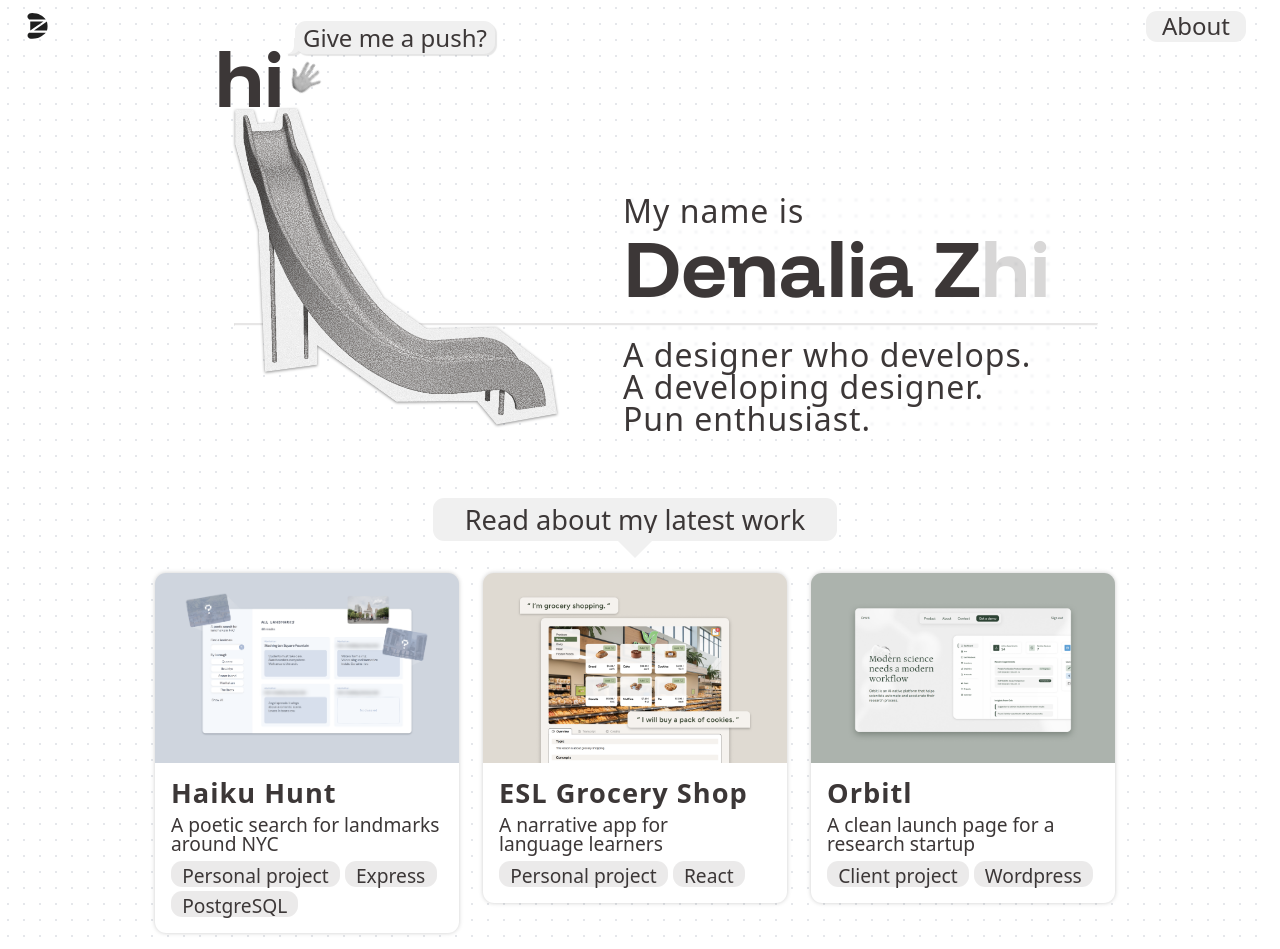
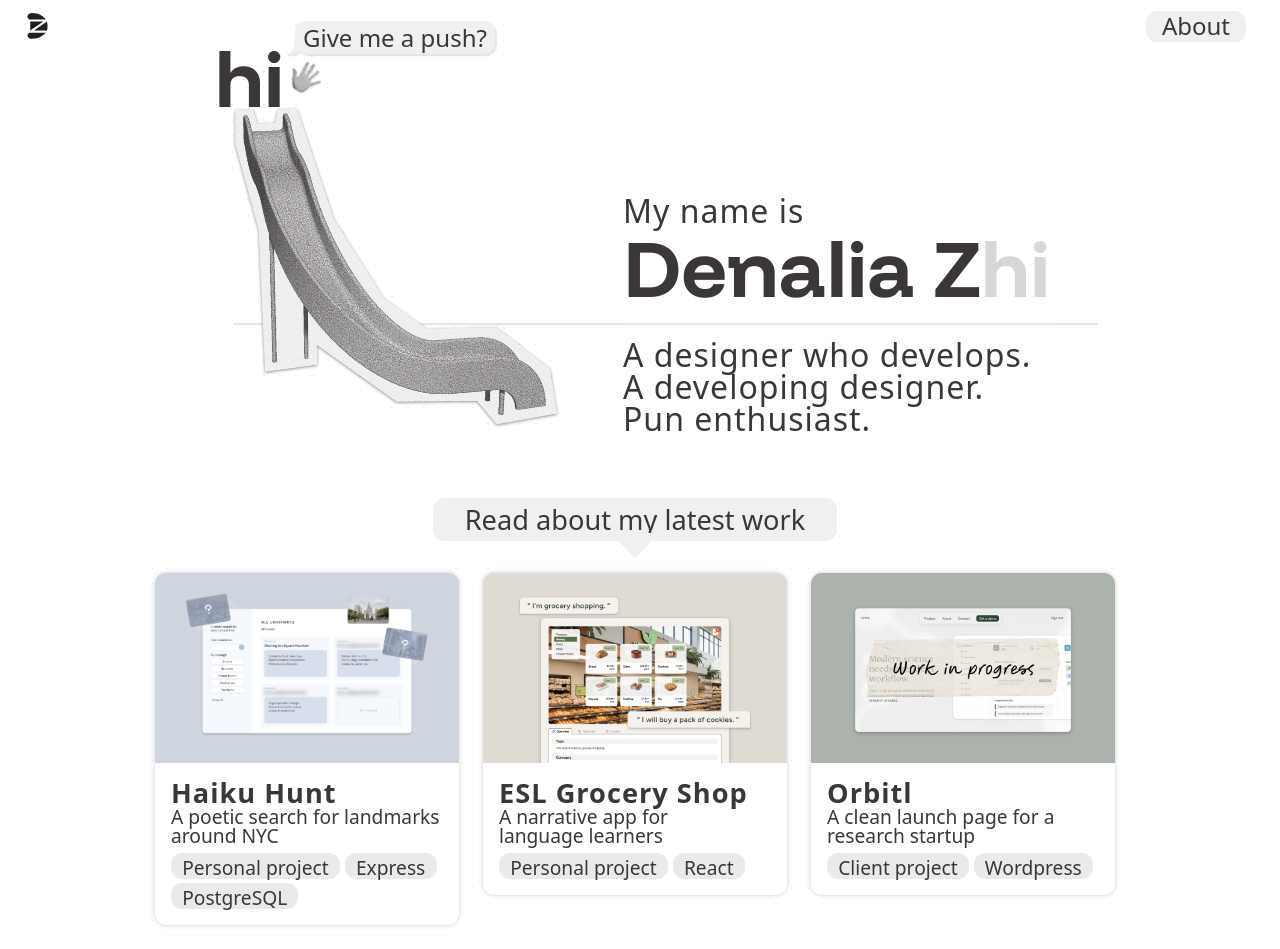
Before and after one commit to denaliazhi/portfolio-v4, a React (Vite) app: page / in a window 1280 px wide. Shown: the top 949 px of the page. Built offline with nearby package versions, Linux system fonts and the light colour scheme; a web font is replaced by a local one.

Commit message:
style: work in progress

```diff
--- a/src/components/Projects-Container.jsx
+++ b/src/components/Projects-Container.jsx
@@ -1,21 +1,44 @@
+import { useRef } from "react";
+
 export default function ProjectsContainer({
   content,
 }) {
+  const projectsRef = useRef();
+  const handleClick = (e) => {
+    e.preventDefault();
+    projectsRef.current.scrollIntoView({
+      behavior: "smooth",
+    });
+  };
+
   return (
     <section className="projects">
+      <a
+        href="#latest-projects"
+        onClick={handleClick}
+      >
         <h2>Read about my latest work</h2>
-      <div>
-        {Object.values(content).map((project) => (
+      </a>
+      <div id="latest-projects" ref={projectsRef}>
+        {Object.values(content).map((project) => {
+          return (
             <a
+              className={
+                project.title === "Orbitl"
+                  ? "wip"
+                  : null
+              }
               key={project.title}
-            href={`/${project.title.replaceAll(
+              href={
+                project.title === "Orbitl"
+                  ? null
+                  : `/${project.title.replaceAll(
                       " ",
                       "-"
-            )}`}
+                    )}`
+              }
             >
-            <figure
-              className={"image-caption modern"}
-            >
+              <figure className="image-caption modern">
                 <img
                   src={`/projects/${project.images_featured[0].src}`}
                   alt={
@@ -38,7 +61,8 @@ export default function ProjectsContainer({
                 </figcaption>
               </figure>
             </a>
-        ))}
+          );
+        })}
       </div>
     </section>
   );
--- a/src/index.css
+++ b/src/index.css
@@ -601,10 +601,15 @@ footer > a > p:hover {
     outline 300ms ease-in-out;
 }
 
-.projects > div a:hover {
+.projects > div a:not(.wip):hover {
   outline: 2px dashed var(--main);
   transform: translateY(-3%);
   cursor: pointer;
+}
+
+.projects > div a.wip:hover {
+  opacity: 0.7;
+  cursor: not-allowed;
 }
 
 .projects .modern figcaption {
@@ -619,7 +624,7 @@ footer > a > p:hover {
 }
 
 .projects .modern figcaption p {
-  margin: 0.5rem 0;
+  margin: 0 0 0.5rem 0;
   font-size: var(--S);
 }
 
```
Also changed, not shown: public/projects/research-startup-cover.png. Lines whose indentation alone changed are shown as unchanged.
